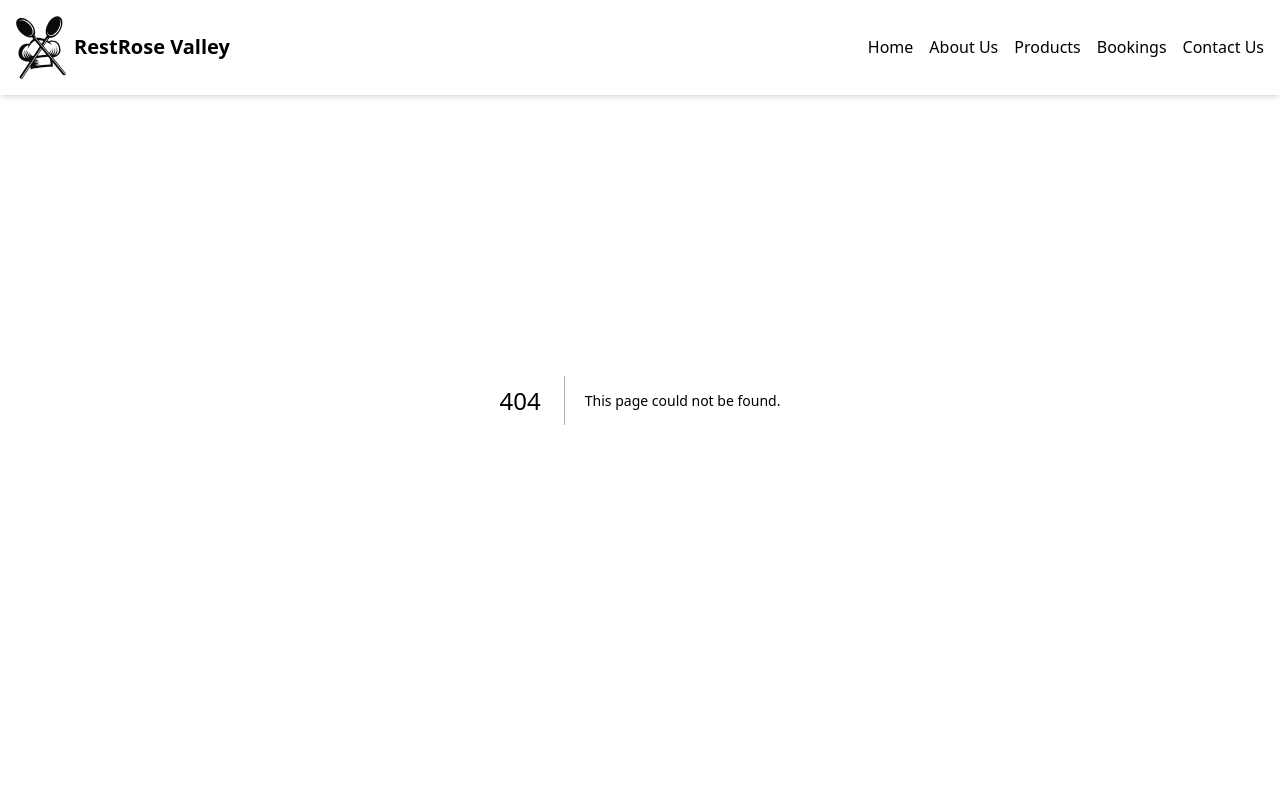
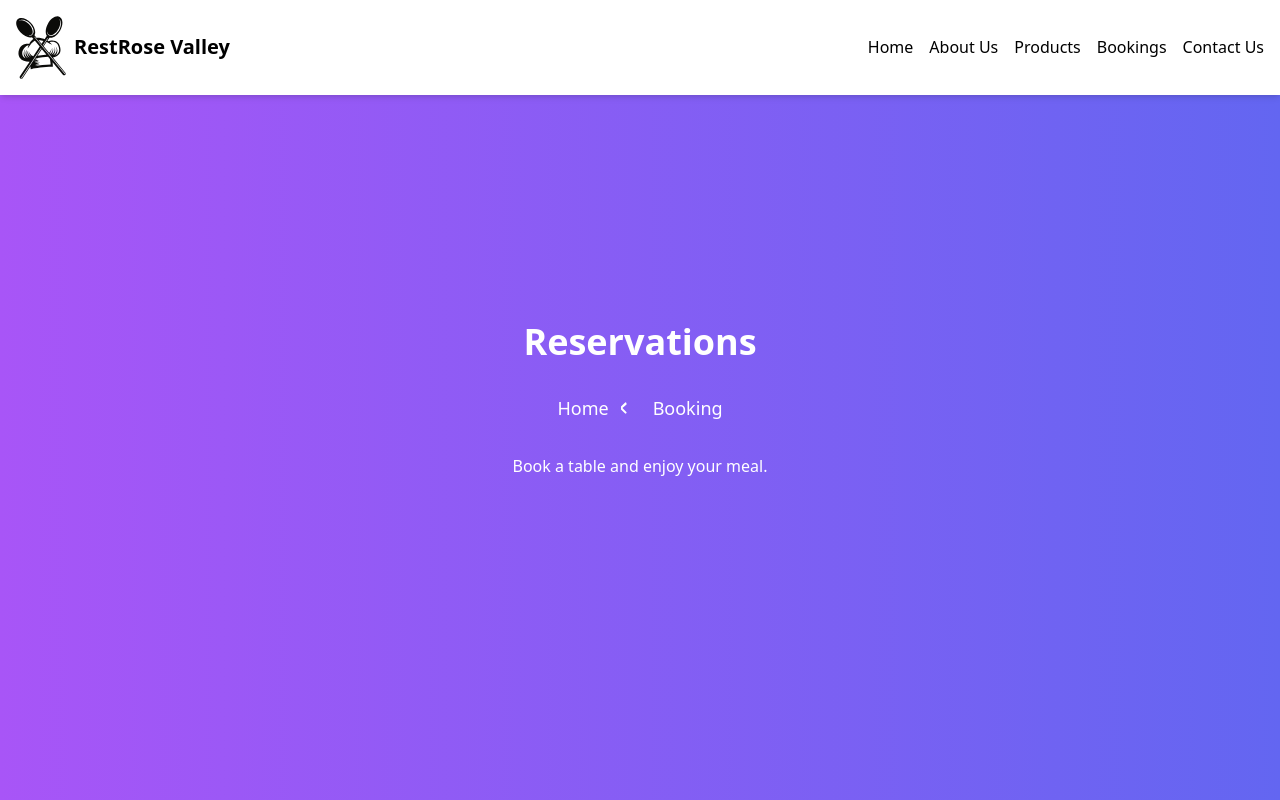
Before and after one commit to checkiamsiam/restrose-restaurant-app, a Next.js app: page /booking in a window 1280 px wide. Before the commit this address had no page. Shown: the top 800 px of the page. Built offline with nearby package versions, Linux system fonts and the light colour scheme.

Commit message:
bookings start and base url set

```diff
--- /dev/null
+++ b/src/pages/booking.tsx
@@ -0,0 +1,20 @@
+import BreadcrumbBanner from "@/components/Common/BreadcrumbBanner";
+import SEO from "@/components/Common/SEO";
+
+const BookingPage = () => {
+  return (
+    <>
+      <SEO title="Booking - restRose" />
+      <BreadcrumbBanner
+        crumbs={[
+          { label: "Home", link: "/" },
+          { label: "Booking", link: "/booking" },
+        ]}
+        title="Reservations"
+        description="Book a table and enjoy your meal."
+      />
+    </>
+  );
+};
+
+export default BookingPage;
--- a/src/pages/product.tsx
+++ b/src/pages/product.tsx
@@ -23,7 +23,8 @@ const ProductPage = ({ products }: ProductSectionProps) => {
 
 export async function getServerSideProps() {
   // Fetch product data from products.json file
-  const response : Response = await fetch(`${"http://localhost:3000"}/products.json`);
+  const baseUrl = process.env.NODE_ENV === "development" ? "http://localhost:3000" : "https://weero-digital-resturant-app.vercel.app";
+  const response: Response = await fetch(`${baseUrl}/products.json`);
   const products = await response.json();
 
   return {
```
